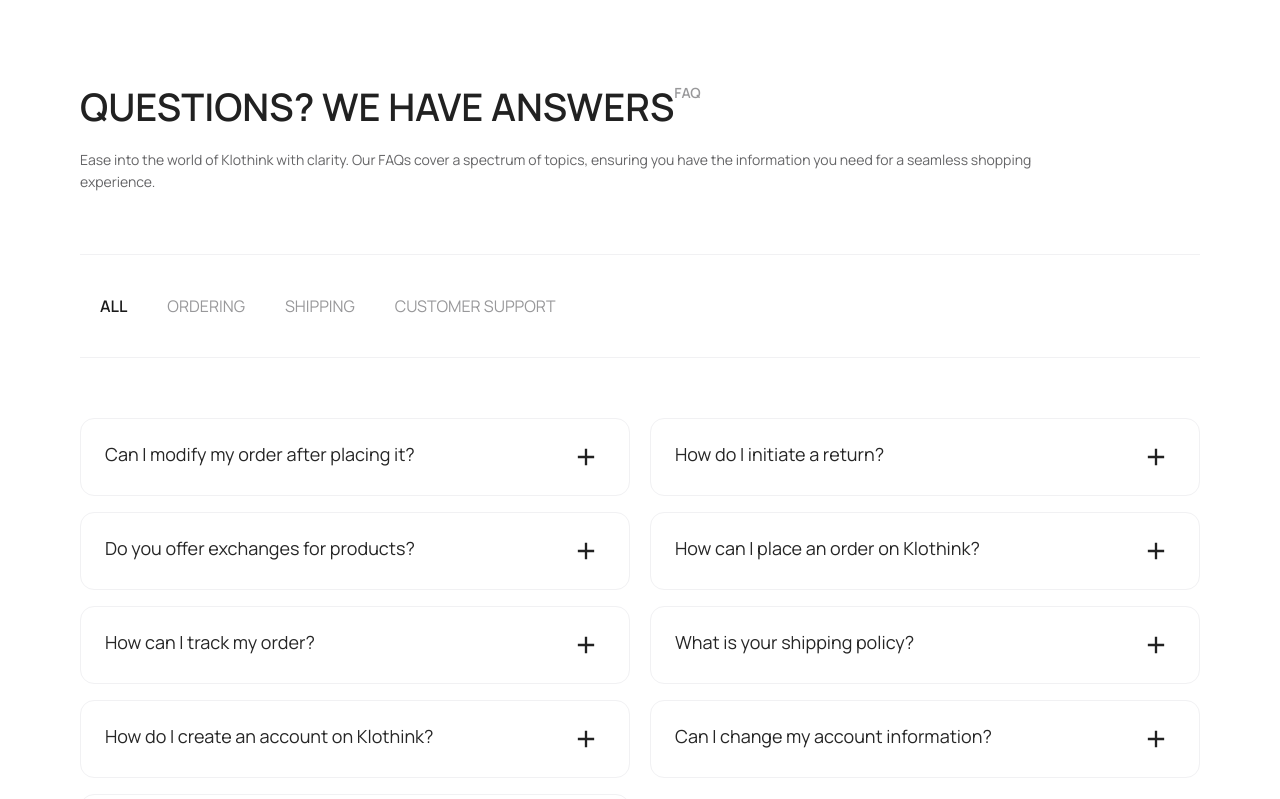
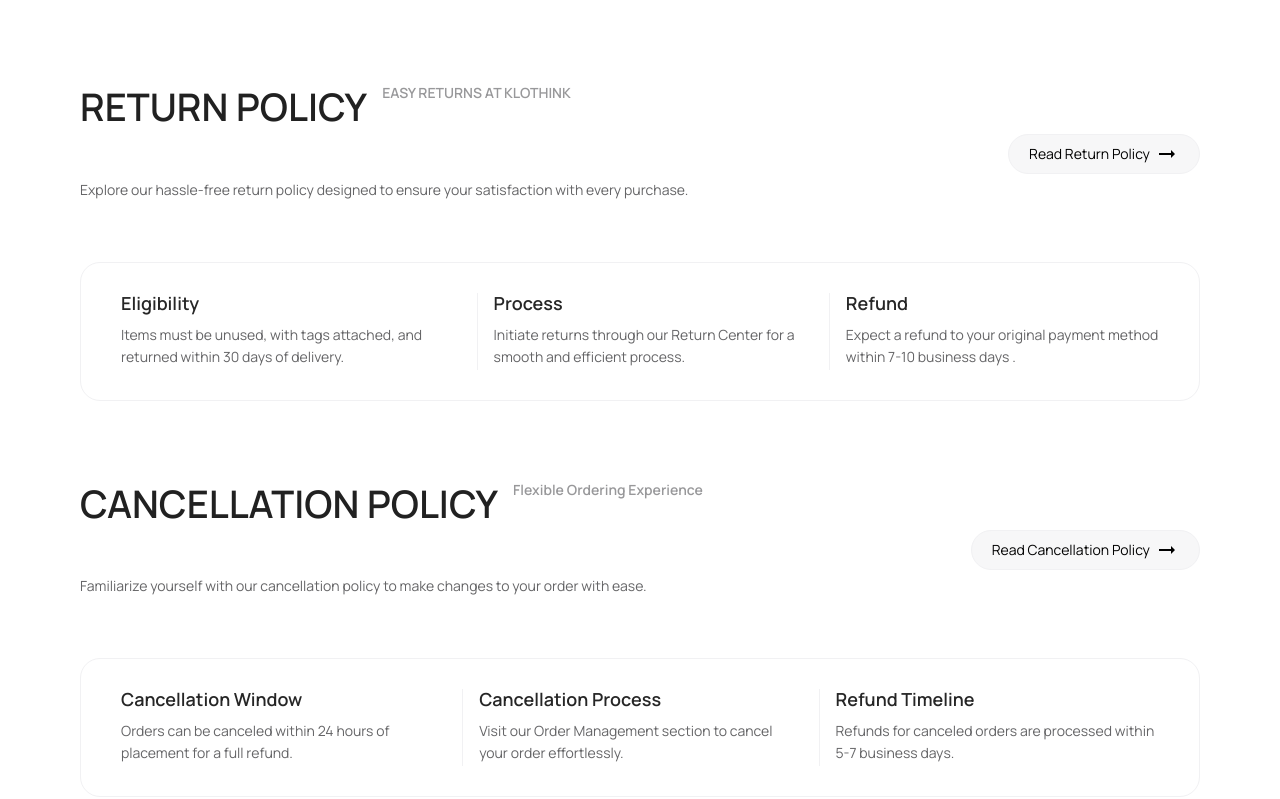
Before and after one commit to gabriel-victor933/project-front-ecommerce, a React (Vite) app: page /support in a window 1280 px wide. Shown: the part 700-1499 px from the top of the page. Built offline with nearby package versions, Linux system fonts and the light colour scheme.

Commit message:
feat: sections cancellation and return

```diff
--- a/src/pages/Support.jsx
+++ b/src/pages/Support.jsx
@@ -1,5 +1,7 @@
 import Questions from '../sections/home/Questions'
+import CancellationPolicy from '../sections/support/CancellationPolicy'
 import OfficesInfos from '../sections/support/OfficesInfos'
+import ReturnPolicy from '../sections/support/ReturnPolicy'
 import SupportCover from '../sections/support/SupportCover'
 export default function Support(){
 
@@ -7,6 +9,8 @@
         <>
             <SupportCover />
             <OfficesInfos />
+            <ReturnPolicy />
+            <CancellationPolicy />
             <Questions />
         </>
     )
--- /dev/null
+++ b/src/sections/support/CancellationPolicy.jsx
@@ -0,0 +1,67 @@
+import { Grid2, Box, Typography, Button } from "@mui/material";
+import ArrowRightAltIcon from '@mui/icons-material/ArrowRightAlt';
+
+export default function CancellationPolicy() {
+
+    return (
+        <Grid2
+            mb={{ xs: '60px', md: '90px', xl: '120px' }}
+        >
+            <Grid2
+                display='flex'
+                flexDirection={'column'}
+                gap='5px'
+                mb={{ xs: '40px', md: '60px', xl: '80px' }}
+            >
+                <Box
+                    sx={{
+                        display: 'flex',
+                        flexDirection: { xs: 'column-reverse', md: 'row' },
+                        gap: '15px'
+                    }}
+                >
+                    <Typography variant='h1'>
+                        CANCELLATION POLICY
+                    </Typography>
+                    <Typography variant='h5' color='grey.60'>
+                        Flexible Ordering Experience
+                    </Typography>
+                </Box>
+                <Button variant="outlined" color='secondary' sx={{ alignSelf: 'end', '@media(max-width: 900px)': { order: 3, mt: '10px', alignSelf: 'start' } }} >
+                    Read Cancellation Policy
+                    <ArrowRightAltIcon sx={{ verticalAlign: 'middle', ml: '5px' }} />
+                </Button>
+                <Typography variant='h6' color='grey.40' sx={{}}>
+                    Familiarize yourself with our cancellation policy to make changes to your order with ease.
+                </Typography>
+            </Grid2>
+
+            <Grid2
+                sx={{
+                    border: '1px solid #F1F1F3',
+                    borderRadius: '20px',
+                    gap: { xl: '20px', md: '16px', xs: '8px' },
+                    py: { xl: '40px', md: '30px', xs: '20px' },
+                    px: { xl: '50px', md: '40px', xs: '20px' },
+                    display: 'flex',
+                    justifyContent: 'space-between'
+                }}
+            >
+                <Box>
+                    <Typography variant='h3' color='grey.15' mb={{xs: '6px', md: '10px', xl: '14px'}}>Cancellation Window</Typography>
+                    <Typography variant='h6' color='grey.40'>Orders can be canceled within 24 hours of placement for a full refund.</Typography>
+                </Box>
+                <Box sx={{height: '77px', width: '1px', bgcolor: '#F1F1F3'}}></Box>
+                <Box>
+                    <Typography variant='h3' color='grey.15' mb={{xs: '6px', md: '10px', xl: '14px'}}>Cancellation Process</Typography>
+                    <Typography variant='h6' color='grey.40'>Visit our Order Management section to cancel your order effortlessly.</Typography>
+                </Box>
+                <Box sx={{height: '77px', width: '1px', bgcolor: '#F1F1F3'}}></Box>
+                <Box>
+                    <Typography variant='h3' color='grey.15' mb={{xs: '6px', md: '10px', xl: '14px'}}>Refund Timeline</Typography>
+                    <Typography variant='h6' color='grey.40'>Refunds for canceled orders are processed within 5-7 business days.</Typography>
+                </Box>
+            </Grid2>
+        </Grid2>
+    )
+}
--- /dev/null
+++ b/src/sections/support/ReturnPolicy.jsx
@@ -0,0 +1,67 @@
+import { Grid2, Box, Typography, Button } from "@mui/material";
+import ArrowRightAltIcon from '@mui/icons-material/ArrowRightAlt';
+
+export default function ReturnPolicy(){
+
+    return (
+        <Grid2
+            mb={{xs: '60px', md: '80px', xl: '120px'}}
+        >
+            <Grid2
+                display='flex'
+                flexDirection={'column'}
+                gap='5px'
+                mb={{xs: '40px', md: '60px', xl: '80px'}}
+            >
+                <Box
+                    sx={{
+                        display: 'flex',
+                        flexDirection: {xs: 'column-reverse', md: 'row'},
+                        gap: '15px'
+                    }}
+                >
+                    <Typography variant='h1'>
+                        RETURN POLICY
+                    </Typography>
+                    <Typography variant='h5' color='grey.60'>
+                        EASY RETURNS AT KLOTHINK
+                    </Typography>
+                </Box>
+                <Button variant="outlined" color='secondary' sx={{ alignSelf: 'end', '@media(max-width: 900px)': { order: 3, mt: '10px', alignSelf: 'start' } }} >
+                    Read Return Policy
+                    <ArrowRightAltIcon sx={{verticalAlign: 'middle', ml: '5px'}}/>
+                </Button>
+                <Typography variant='h6' color='grey.40' sx={{}}>
+                    Explore our hassle-free return policy designed to ensure your
+                    satisfaction with every purchase.
+                </Typography>
+            </Grid2>
+            <Grid2
+                sx={{
+                    border: '1px solid #F1F1F3',
+                    borderRadius: '20px',
+                    gap: { xl: '20px', md: '16px', xs: '8px' },
+                    py: { xl: '40px', md: '30px', xs: '20px' },
+                    px: { xl: '50px', md: '40px', xs: '20px' },
+                    display: 'flex',
+                    justifyContent: 'space-between'
+                }}
+            >
+                <Box>
+                    <Typography variant='h3' color='grey.15' mb={{ xs: '6px', md: '10px', xl: '14px' }}>Eligibility</Typography>
+                    <Typography variant='h6' color='grey.40'>Items must be unused, with tags attached, and returned within 30 days of delivery.</Typography>
+                </Box>
+                <Box sx={{ height: '77px', width: '1px', bgcolor: '#F1F1F3' }}></Box>
+                <Box>
+                    <Typography variant='h3' color='grey.15' mb={{ xs: '6px', md: '10px', xl: '14px' }}>Process</Typography>
+                    <Typography variant='h6' color='grey.40'>Initiate returns through our Return Center for a smooth and efficient process.</Typography>
+                </Box>
+                <Box sx={{ height: '77px', width: '1px', bgcolor: '#F1F1F3' }}></Box>
+                <Box>
+                    <Typography variant='h3' color='grey.15' mb={{ xs: '6px', md: '10px', xl: '14px' }}>Refund</Typography>
+                    <Typography variant='h6' color='grey.40'>Expect a refund to your original payment method within 7-10 business days .</Typography>
+                </Box>
+            </Grid2>
+        </Grid2>
+    )
+}
```
